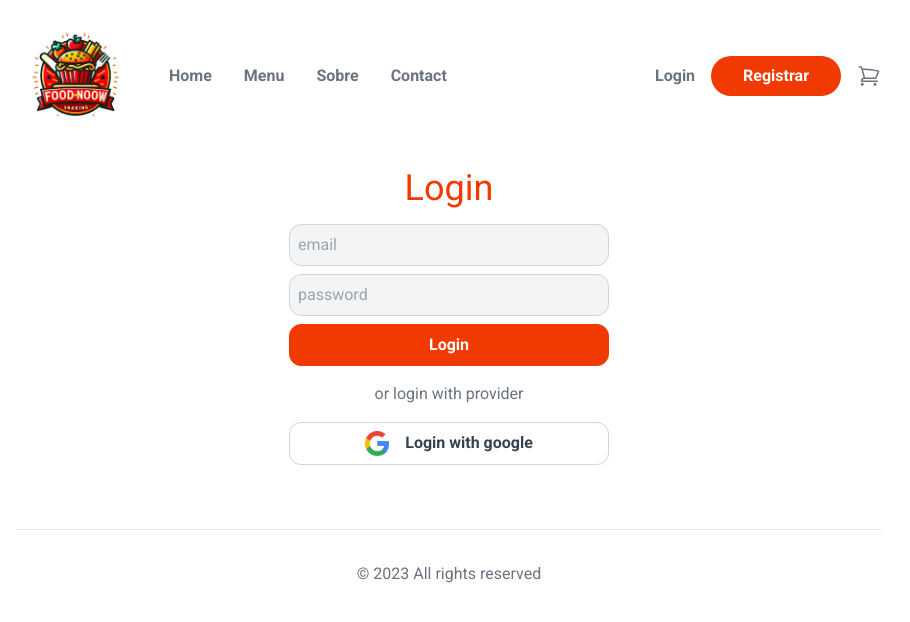
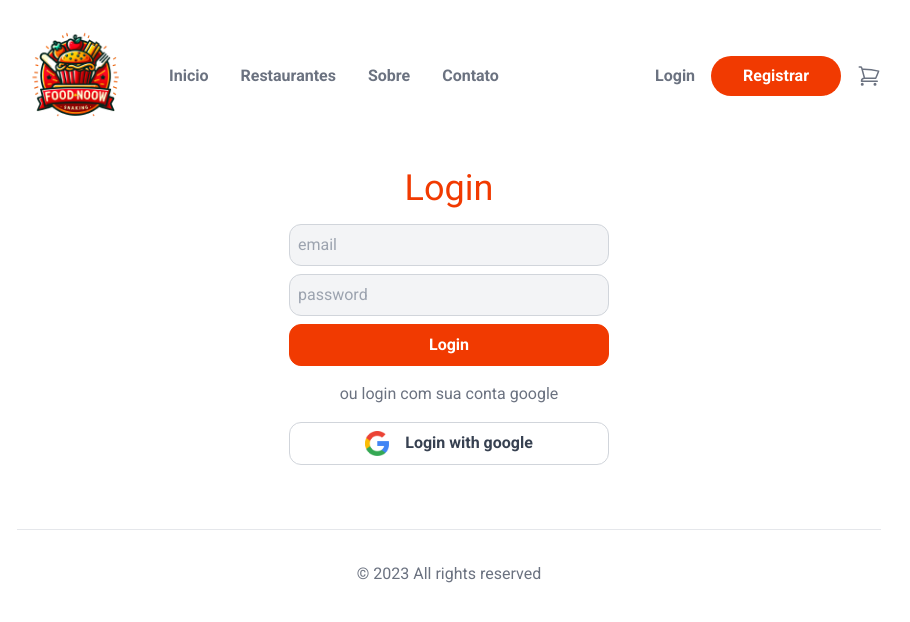
Before and after one commit to lucatsf/foodnoow, a Next.js app: page /login in a window 1280 px wide. Shown: the top 622 px of the page, without its empty margins (191-1101 px from the left). Built offline with nearby package versions, Linux system fonts and the light colour scheme; no server answers.

Commit message:
refactor: change to portuguese

```diff
--- a/src/app/login/page.js
+++ b/src/app/login/page.js
@@ -33,7 +33,7 @@ export default function LoginPage() {
                onChange={ev => setPassword(ev.target.value)}/>
         <button disabled={loginInProgress} type="submit">Login</button>
         <div className="my-4 text-center text-gray-500">
-          or login with provider
+          ou login com sua conta google
         </div>
         <button type="button" onClick={() => signIn('google', {callbackUrl: '/'})}
                 className="flex gap-4 justify-center">
--- a/src/app/menu-items/page.js
+++ b/src/app/menu-items/page.js
@@ -39,7 +39,7 @@ export default function MenuItemsPage() {
         </Link>
       </div>
       <div>
-        <h2 className="text-sm text-gray-500 mt-8">Edit menu item:</h2>
+        <h2 className="text-sm text-gray-500 mt-8">Editar item:</h2>
         <div className="grid grid-cols-3 gap-2">
           {menuItems?.length > 0 && menuItems.map(item => (
             <Link
--- a/src/app/page.js
+++ b/src/app/page.js
@@ -20,7 +20,7 @@ export default function Home() {
           <p>Laborum molestias neque nulla obcaecati odio quia quod reprehenderit sit vitae voluptates? Eos, tenetur.</p>
         </div>
       </section>
-      <section className="text-center my-8" id="contact">
+      <section className="text-center my-8" id="Contato">
         <SectionHeaders
           subHeader={'Não hesite em nos contatar'}
           mainHeader={'Contato'}
--- a/src/components/AppContext.js
+++ b/src/components/AppContext.js
@@ -41,7 +41,7 @@ export function AppProvider({children, session}) {
       saveCartProductsToLocalStorage(newCartProducts);
       return newCartProducts;
     });
-    toast.success('Product removed');
+    toast.success('Produto removido do carrinho');
   }
 
   function saveCartProductsToLocalStorage(cartProducts) {
--- a/src/components/layout/Header.js
+++ b/src/components/layout/Header.js
@@ -70,10 +70,10 @@ export default function Header() {
         <div
           onClick={() => setMobileNavOpen(false)}
           className="md:hidden p-4 bg-gray-200 rounded-lg mt-2 flex flex-col gap-2 text-center">
-          <Link href={'/'}>Home</Link>
-          <Link href={'/menu'}>Menu</Link>
+          <Link href={'/'}>Inicio</Link>
+          <Link href={'/menu'}>Restaurantes</Link>
           <Link href={'/#about'}>Sobre</Link>
-          <Link href={'/#contact'}>Contact</Link>
+          <Link href={'/#contact'}>Contato</Link>
           <AuthLinks status={status} userName={userName} />
         </div>
       )}
@@ -82,10 +82,10 @@ export default function Header() {
           <Image src={'/logo.png'} width={120} height={120} alt={'logo'} />
 
 
-          <Link href={'/'}>Home</Link>
-          <Link href={'/menu'}>Menu</Link>
+          <Link href={'/'}>Inicio</Link>
+          <Link href={'/menu'}>Restaurantes</Link>
           <Link href={'/#about'}>Sobre</Link>
-          <Link href={'/#contact'}>Contact</Link>
+          <Link href={'/#contact'}>Contato</Link>
         </nav>
         <nav className="flex items-center gap-4 text-gray-500 font-semibold">
           <AuthLinks status={status} userName={userName} />
--- a/src/components/menu/MenuItemRestaurant.js
+++ b/src/components/menu/MenuItemRestaurant.js
@@ -21,7 +21,7 @@ export default function MenuItemRestaurant(restaurants) {
           {description}
         </p>
         <Link href={slug} className="button mt-4 bg-primary text-white rounded-full px-8 py-2">
-          <span>Entrar</span>
+          <span className="text-white">Entrar</span>
         </Link>
       </div>
     </>
```
